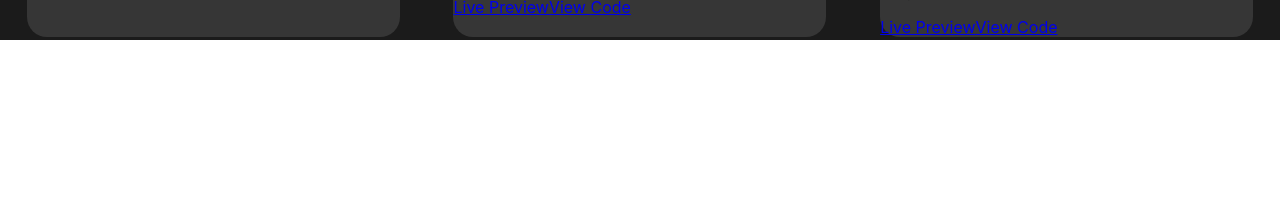
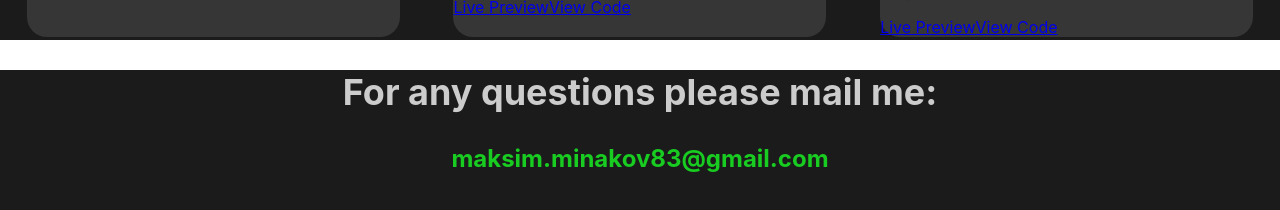
Before and after one commit to Maksimus39/portfolio-start-project-main, a React app: page / in a window 1280 px wide. Shown: the part 2822-3032 px from the top of the page. Before the commit the page ends 2862 px from the top, so only its background shows below. Built offline with nearby package versions, Linux system fonts and the light colour scheme.

Commit message:
новая компонента Testimony

```diff
--- a/src/App.tsx
+++ b/src/App.tsx
@@ -3,6 +3,7 @@ import {Header} from "./layout/header/Header";
 import {Main} from "./layout/section/main/Main";
 import {Skills} from "./layout/section/skills/Skills";
 import {Works} from "./layout/section/works/Works";
+import {Testimony} from "./layout/section/testimony/Testymony";
 
 
 function App() {
@@ -12,6 +13,7 @@ function App() {
             <Main/>
             <Skills/>
             <Works/>
+            <Testimony/>
         </div>
     );
 }
--- /dev/null
+++ b/src/components/mailAddress/MailAddress.tsx
@@ -0,0 +1,15 @@
+import React from 'react';
+import styled from "styled-components";
+
+export const MailAddress = () => {
+    return (
+        <MailAddressStyled>
+            maksim.minakov83@gmail.com
+        </MailAddressStyled>
+    );
+};
+
+const MailAddressStyled = styled.h2`
+    color: #19cc21;
+    text-align: center;
+`
--- /dev/null
+++ b/src/layout/section/testimony/Testymony.tsx
@@ -0,0 +1,18 @@
+import React from 'react';
+import styled from "styled-components";
+import {SectionTitle} from "../../../components/SectionTitle";
+import {MailAddress} from "../../../components/mailAddress/MailAddress";
+
+export const Testimony = () => {
+    return (
+        <StyledTestimony>
+            <SectionTitle><h2>For any questions please mail me:</h2></SectionTitle>
+            <MailAddress/>
+        </StyledTestimony>
+    );
+};
+
+const StyledTestimony = styled.section`
+    min-height: 100vh;
+    background-color: #1B1B1B;
+`
```
